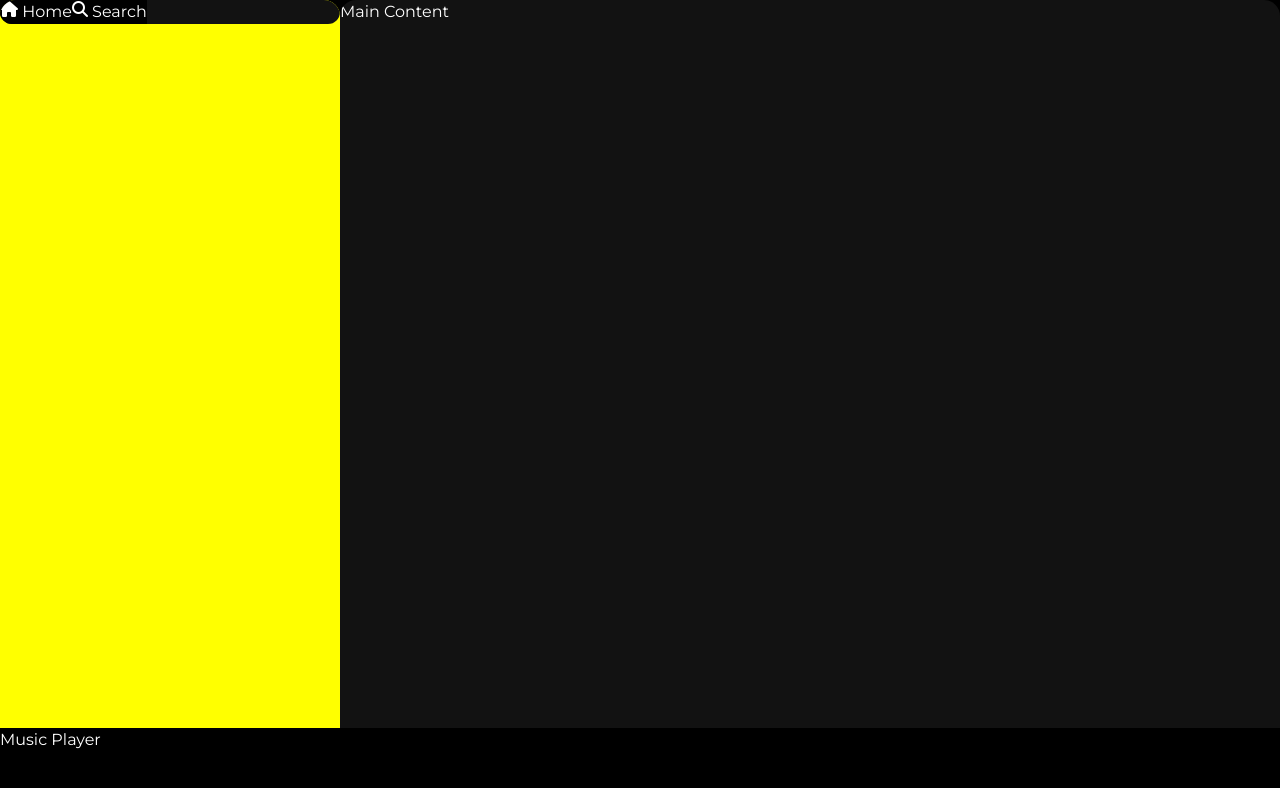
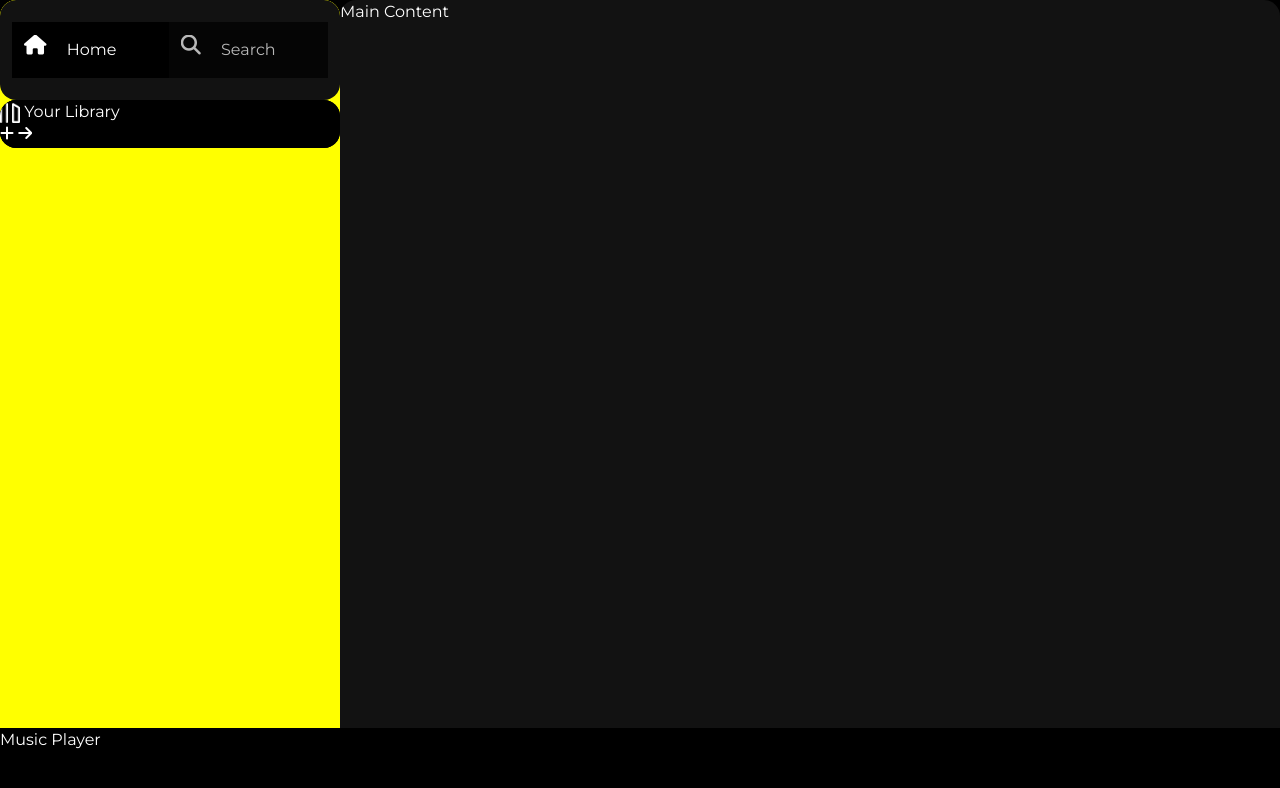
Before and after one commit to justtcallmejayy/Spotify-Clone, a plain HTML site: page index.html in a window 1280 px wide. Drawn offline with nearby package versions, Linux system fonts and the light colour scheme.

Commit message:
completed till sidebar library

```diff
--- a/index.html
+++ b/index.html
@@ -41,7 +41,7 @@
     <div class="main">
       <div class="sidebar">
         <div class="nav">
-          <div class="nav-option">
+          <div class="nav-option" style="opacity: 1;">
             <i class="fa-solid fa-house"></i>
             <a href="#">Home</a>
           </div>
@@ -50,7 +50,21 @@
             <a href="#">Search</a>
           </div>
         </div>
-        <div class="library"></div>
+        <div class="library">
+          <div class="options">
+            <div class="lib-option">
+            <img src="./assets/library_icon.png" alt="">
+            <a href="#">Your Library</a>
+          </div>
+          </div>
+          <div class="icons">
+            <i class="fa-solid fa-plus"></i>
+            <i class="fa-solid fa-arrow-right"></i>
+          </div>
+        </div>
+        <div class="boxes">
+
+        </div>
       </div>
       <div class="mainContent">Main Content</div>
       <div class="musicPlayer">Music Player</div>
--- a/style.css
+++ b/style.css
@@ -23,14 +23,54 @@
   border-radius: 1rem;
 }
 
-a{
-    color: white;
-    text-decoration: none;
+a {
+  color: white;
+  text-decoration: none;
 }
 
-.nav{
-    background-color: #121212;
-    border-radius: 1rem;
+.nav {
+  background-color: #121212;
+  border-radius: 1rem;
+  display: flex;
+  flex-direction: column;
+  justify-content: center;
+  height: 100px;
+  padding: 0.5rem 0.75rem;
+}
+
+.nav-option {
+  line-height: 2.5rem;
+  opacity: 0.7;
+  padding: 0.5rem 0.75rem;
+}
+
+.nav-option:hover {
+  opacity: 1;
+}
+
+.nav-option i {
+  font-size: 1.25rem;
+}
+
+.nav-option a {
+  font-size: 1rem;
+  margin-left: 1rem;
+}
+
+/* Below is the styling for Your Library */
+
+.library{
+  background-color: #121212;
+  border-radius: 1rem;
+}
+
+.options{
+  display: flex;
+}
+
+.lib-option img {
+  height: 1.25rem;
+  width: 1.25rem;
 }
 
 /* Below is the styling for Main Content */
```
